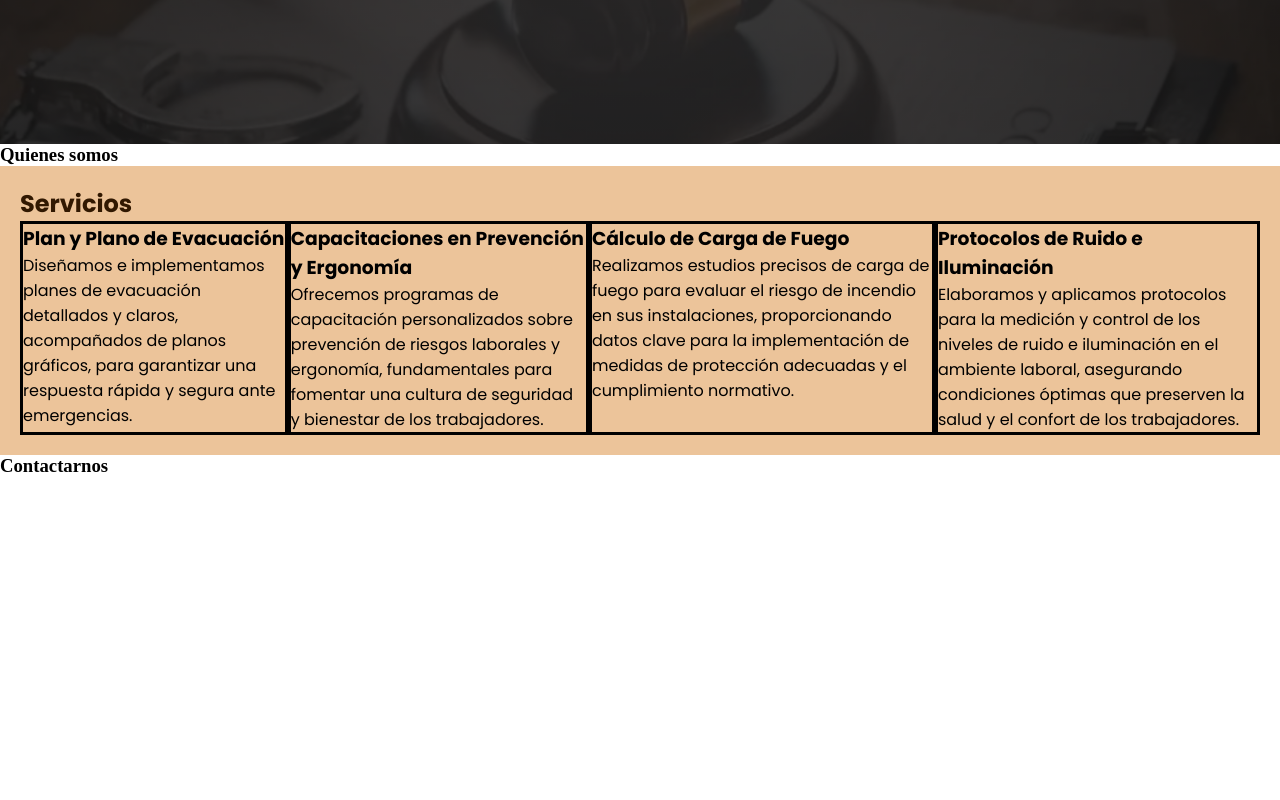
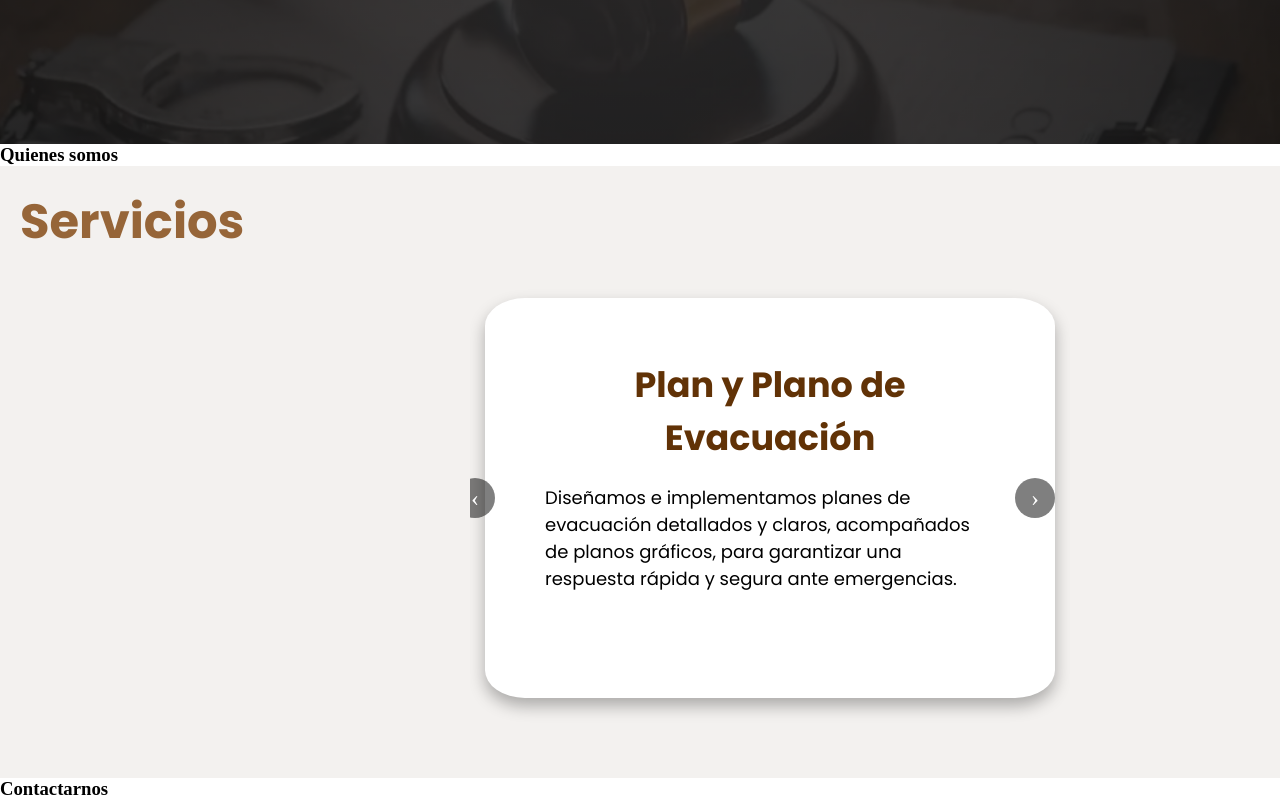
Before and after one commit to rodrigoruiz2511/LVS-Prevencion, a plain HTML site: page index.html in a window 1280 px wide. Shown: the part 656-1456 px from the top of the page. Before the commit the page ends 1133 px from the top, so only its background shows below. Drawn offline with Linux system fonts and the light colour scheme.

Commit message:
creacion del carrusel

```diff
--- a/Estilos/Main.css
+++ b/Estilos/Main.css
@@ -11,6 +11,8 @@
 }
 :root {
   --naranja-base: #ea8010;
+  --fondo: #f3f1ef;
+  --fuente-general: "Poppins", sans-serif;
 }
 
 /*------------------Header-------------------*/
@@ -36,7 +38,7 @@ nav {
   order: 1;
 }
 .acceso-nav {
-  font-family: "Poppins", sans-serif;
+  font-family: var(--fuente-general);
   color: white;
   font-size: 19px;
   text-decoration: none;
@@ -49,7 +51,7 @@ nav {
 /*------------------Marca Personal-----------*/
 #marca_personal {
   color: white;
-  font-family: "Poppins", sans-serif;
+  font-family: var(--fuente-general);
   position: relative;
   order: -1;
   display: flex;
@@ -86,20 +88,111 @@ nav {
 /*------------------Servicios-----------*/
 #servicios {
   padding: 20px;
-  background: #ecc49a;
+  background: var(--fondo);
 }
 #servicios h2 {
-  color: rgb(49, 24, 1);
-  font-family: "Poppins", sans-serif;
-  font-weight: 50em;
+  color: rgb(150, 101, 56);
+  font-family: var(--fuente-general);
+  font-size: 3em;
+}
+#carrusel {
+  margin: 10px 50px 30px 50px;
+  position: relative;
+  left: 50vh;
+  /*creacion de carrucel*/
+  scroll-snap-type: x mandatory;
+  overflow-x: auto;
+  overscroll-behavior-x: contain;
+  width: 600px;
 }
 #contenido {
   display: flex; /* Equivalente a flex */
   flex-direction: row;
+  gap: 35px;
+  align-items: center;
+  padding: 30px;
+  width: 200%; /* 100% por cada tarjeta */
+  animation: carrusel 16s infinite; /* 4s por tarjeta */
 }
 
 .tarjeta {
-  border: black 3px solid;
-  font-family: "Poppins", sans-serif;
+  background-color: white;
+  border-radius: 7%;
+  font-family: var(--fuente-general);
   list-style: none;
+  padding: 60px;
+  width: 350px;
+  box-shadow: 0px 8px 16px 0px rgba(0, 0, 0, 0.295);
+  display: flex;
+  flex-direction: column;
+
+  /*creacion de carrucel*/
+  flex: 0 0 50%;
+  height: 400px;
+  scroll-snap-align: center;
 }
+
+.tarjeta p {
+  font-size: 18px;
+  justify-items: center;
+}
+.tarjeta h3 {
+  padding-bottom: 20px;
+
+  color: rgb(97, 50, 6);
+  text-align: center;
+  object-fit: cover;
+  font-size: 35px;
+}
+#capacitacion {
+  gap: 54px;
+  padding-bottom: 40px;
+}
+#fuego {
+  gap: 54px;
+  padding-bottom: 40px;
+}
+#ruido {
+  gap: 54px;
+  padding-bottom: 40px;
+}
+
+.carrusel-nav {
+  position: absolute;
+  top: 50%;
+  transform: translateY(-50%);
+  width: 100%;
+  display: flex;
+  justify-content: space-between;
+  z-index: 10;
+}
+.flecha {
+  width: 40px;
+  height: 40px;
+  background: rgba(0, 0, 0, 0.5);
+  color: white;
+  border-radius: 50%;
+  display: flex;
+  align-items: center;
+  justify-content: center;
+  cursor: pointer;
+  font-size: 1.5rem;
+  user-select: none;
+}
+/* Puntos indicadores */
+.punto.active {
+  background: #2c3e50;
+}
+.indicadores {
+  display: flex;
+  justify-content: center;
+  margin-top: 1rem;
+}
+.punto {
+  width: 12px;
+  height: 12px;
+  background: #bdc3c7;
+  border-radius: 50%;
+  margin: 0 5px;
+  cursor: pointer;
+}
--- a/index.html
+++ b/index.html
@@ -36,22 +36,26 @@
     </div>
     <div id="servicios">
       <h2>Servicios</h2>
-      <div class="carrusel">
+      <div id="carrusel">
+        <div class="carrusel-nav">
+            <div class="flecha" onclick="moverCarrusel(-1)">‹</div>
+            <div class="flecha" onclick="moverCarrusel(1)">›</div>
+        </div>
         <ul id="contenido">
-          <li class="tarjeta" id="evacuación">
+          <li class="tarjeta" id="evacuacion">
             <h3>Plan y Plano de Evacuación</h3>
             <p>Diseñamos e implementamos planes de evacuación detallados y claros, acompañados de planos gráficos, para garantizar una respuesta rápida y segura ante emergencias.</p>
           </li>
           <li class="tarjeta" id="capacitacion">
-            <h3>Capacitaciones en Prevención y Ergonomía</h3>
+            <h3>Capacitaciones</h3>
             <p>Ofrecemos programas de capacitación personalizados sobre prevención de riesgos laborales y ergonomía, fundamentales para fomentar una cultura de seguridad y bienestar de los trabajadores.</p>
           </li>
           <li class="tarjeta" id="fuego" >
-            <h3>Cálculo de Carga de Fuego</h3>
+            <h3>Carga de Fuego</h3>
             <p>Realizamos estudios precisos de carga de fuego para evaluar el riesgo de incendio en sus instalaciones, proporcionando datos clave para la implementación de medidas de protección adecuadas y el cumplimiento normativo.</p>
           </li>
            <li class="tarjeta" id="ruido">
-            <h3>Protocolos de Ruido e Iluminación</h3>
+            <h3>Ruido e Iluminación</h3>
             <p>Elaboramos y aplicamos protocolos para la medición y control de los niveles de ruido e iluminación en el ambiente laboral, asegurando condiciones óptimas que preserven la salud y el confort de los trabajadores.</p>
           </li>
         </ul>
```
